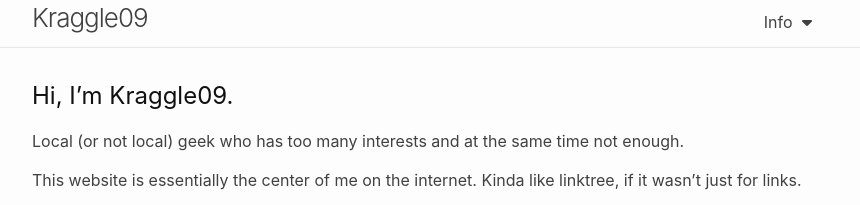
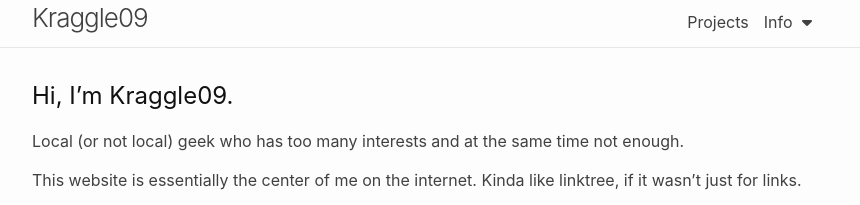
Before and after one commit to Kraggle09/kraggle09.github.io, a Jekyll site: the page built from docs/index.markdown, in a window 1280 px wide. Shown: the top 205 px of the page, without its empty margins (208-1068 px from the left). Built offline with Jekyll 4.4.1, drawn with Linux system fonts in a browser that asks for light colours; nearby versions of some CDN libraries.

Commit message:
Unhide Projects page

```diff
--- a/docs/_includes/nav-items.html
+++ b/docs/_includes/nav-items.html
@@ -6,8 +6,8 @@
       <a href="/kanaquiz">Kana Pro Fork</a>
     </div>
   </div> -->
-  <!-- <a class="nav-item" href="/projects">Projects</a>
-  <div class="dropdown">
+  <a class="nav-item" href="/projects">Projects</a>
+  <!-- <div class="dropdown">
     <a class="nav-item dropbtn noselect">Written Stuff <i class="fa fa-caret-down"></i></a>
     <div class="dropdown-content">
       <a href="/tutorials">Tutorials</a>
```
